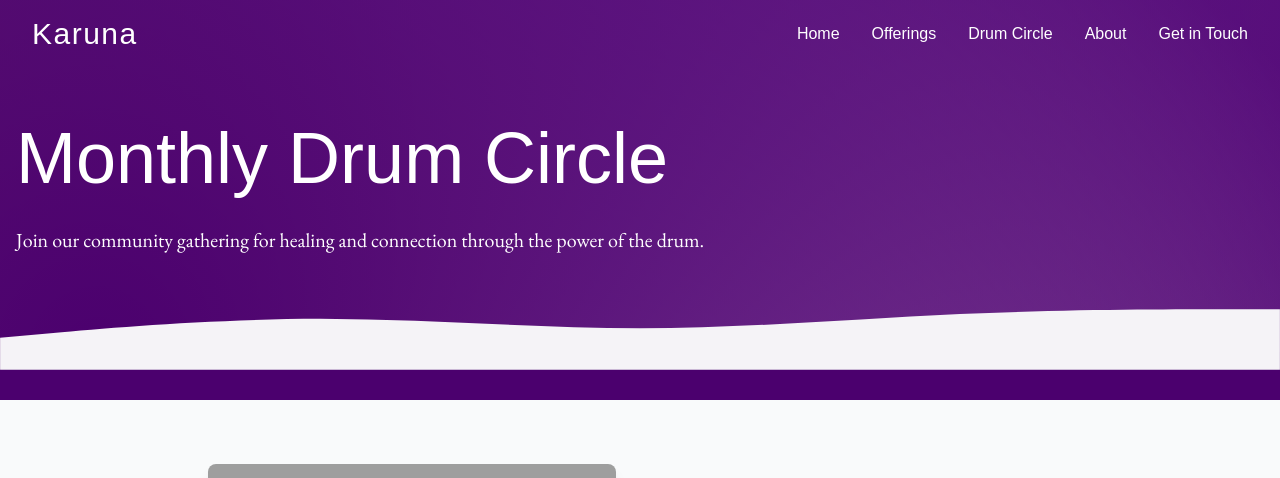
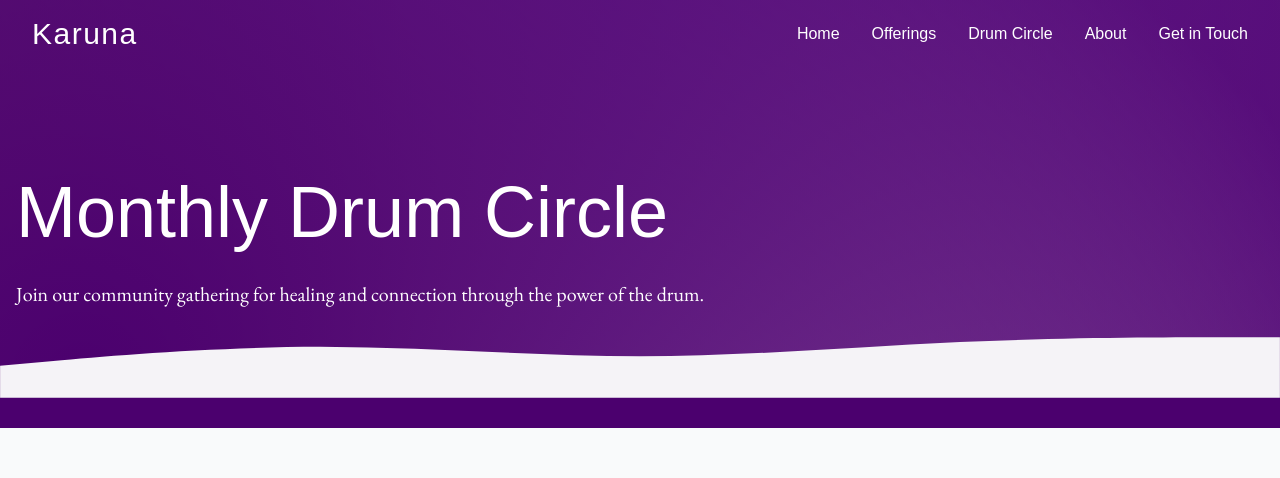
Before and after one commit to mevans2120/karunagatton, a Next.js app: page /drum-circle in a window 1280 px wide. Shown: the top 478 px of the page. Built offline with nearby package versions, Linux system fonts and the light colour scheme; grey boxes are pictures that could not be loaded; a web font is replaced by a local one.

Commit message:
Fix header spacing on about and drum circle pages

```diff
--- a/src/app/about/page.tsx
+++ b/src/app/about/page.tsx
@@ -67,7 +67,7 @@ export default function About() {
       </header>
 
       {/* Hero Section with Wavy Pattern */}
-      <section className="relative min-h-[50vh] flex items-center bg-primary text-white overflow-hidden animate-gradient">
+      <section className="relative pt-20 min-h-[50vh] flex items-center bg-primary text-white overflow-hidden animate-gradient">
         {/* Hero Content */}
         <div className="container mx-auto px-4 relative z-10 text-left py-24">
           <h1 className="text-5xl md:text-7xl font-light mb-8 font-heading">About Karuna</h1>
--- a/src/app/drum-circle/page.tsx
+++ b/src/app/drum-circle/page.tsx
@@ -67,7 +67,7 @@ export default function DrumCircle() {
       </header>
 
       {/* Hero Section with Wavy Pattern */}
-      <section className="relative min-h-[50vh] flex items-center bg-primary text-white overflow-hidden animate-gradient">
+      <section className="relative pt-20 min-h-[50vh] flex items-center bg-primary text-white overflow-hidden animate-gradient">
         {/* Hero Content */}
         <div className="container mx-auto px-4 relative z-10 text-left py-24">
           <h1 className="text-5xl md:text-7xl font-light mb-8 font-heading">Monthly Drum Circle</h1>
```
